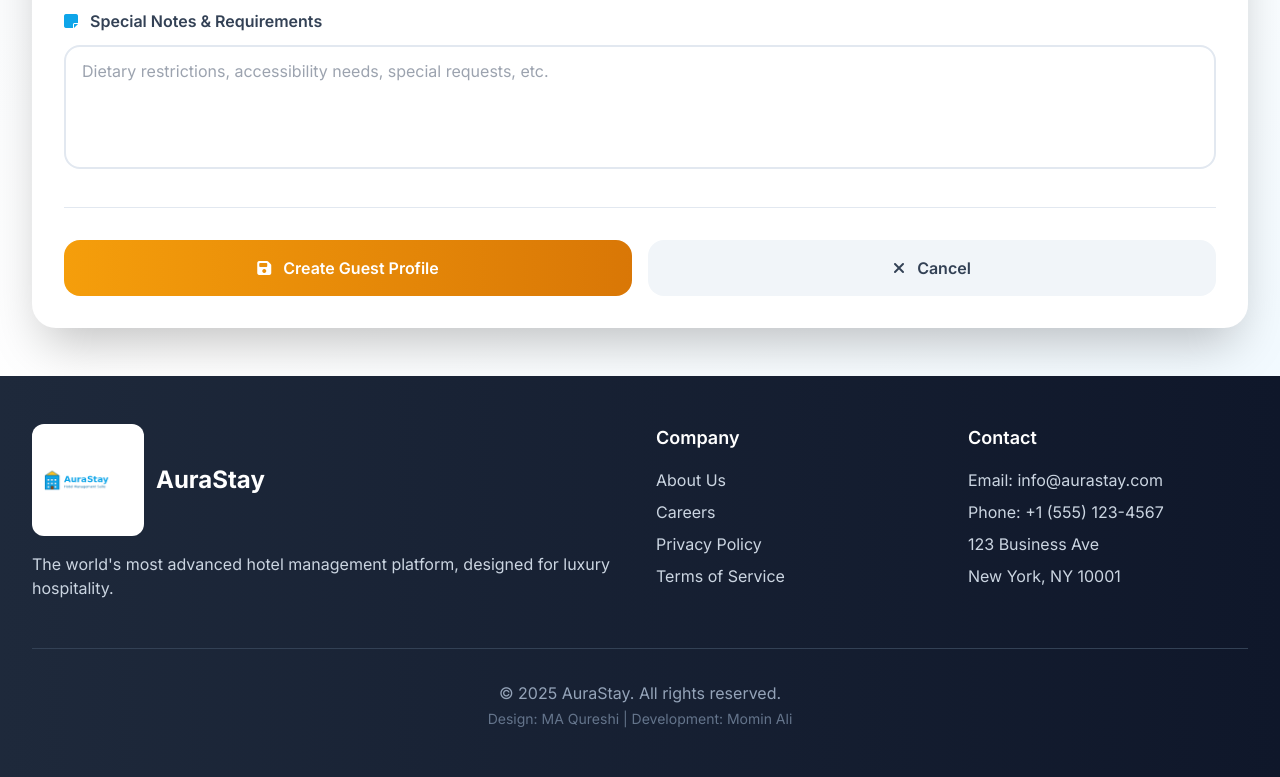
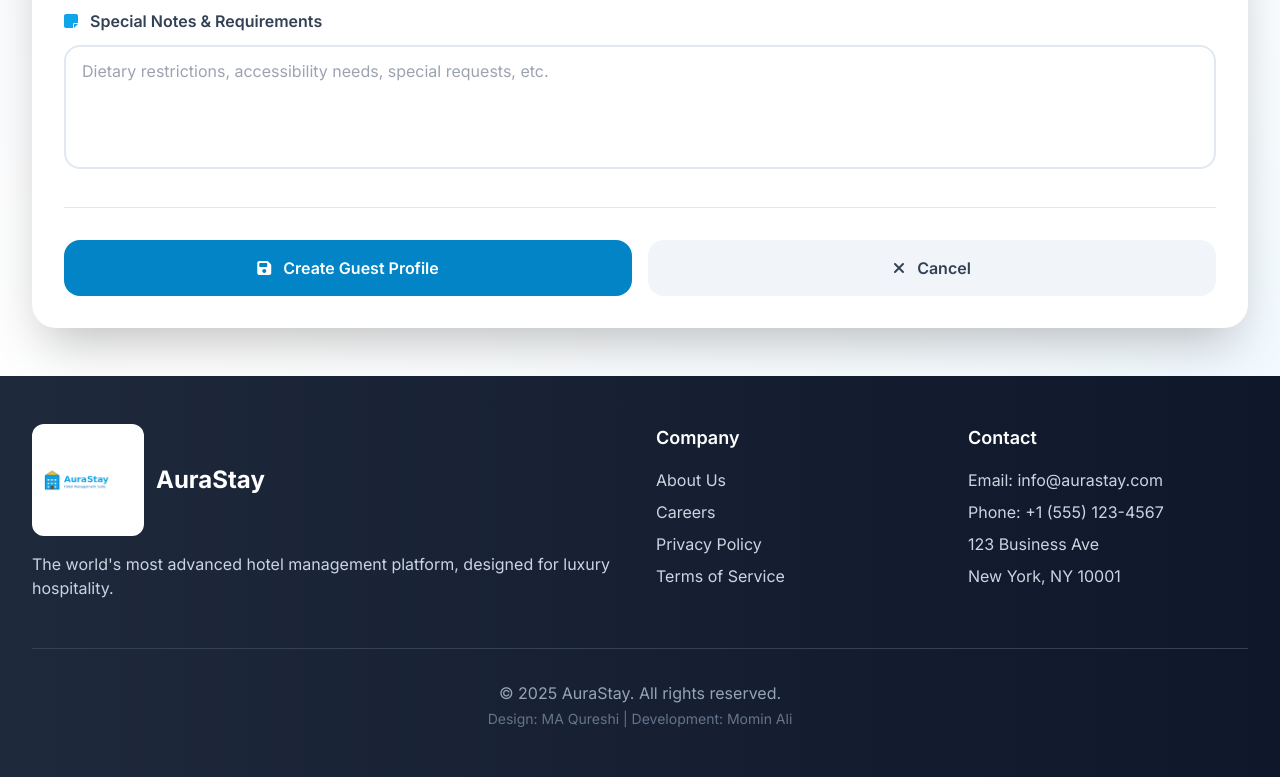
Before and after one commit to Momin9/hotel_management, a Django app: template templates/crm/create.html in a window 1280 px wide. Shown: the part 1123-1900 px from the top of the page. Run offline with Django 4.2, Linux system fonts and the light colour scheme; the template is opened without the code that fills it, so the values that code supplies are empty; some libraries are stand-ins or nearby versions.

Commit message:
Fix: Make guest creation submit button visible
- Replaced undefined gold gradient classes with standard royal color classes
- Button now uses bg-royal-600 hover:bg-royal-700 for proper visibility
- Removed undefined hover-lift and group classes that might cause issues

```diff
--- a/templates/crm/create.html
+++ b/templates/crm/create.html
@@ -140,8 +140,8 @@
         <!-- Form Actions -->
         <div class="flex flex-col sm:flex-row gap-4 pt-8 border-t border-luxury-200">
             <button type="submit"
-                    class="flex-1 bg-gradient-to-r from-gold-500 to-gold-600 text-white py-4 rounded-2xl font-semibold hover-lift transition-all duration-300 group">
-                <i class="fas fa-save mr-2 group-hover:scale-110 transition-transform"></i>
+                    class="flex-1 bg-royal-600 hover:bg-royal-700 text-white py-4 rounded-2xl font-semibold transition-all duration-300">
+                <i class="fas fa-save mr-2"></i>
                 Create Guest Profile
             </button>
             <a href="{% url 'crm:list' %}"
```
